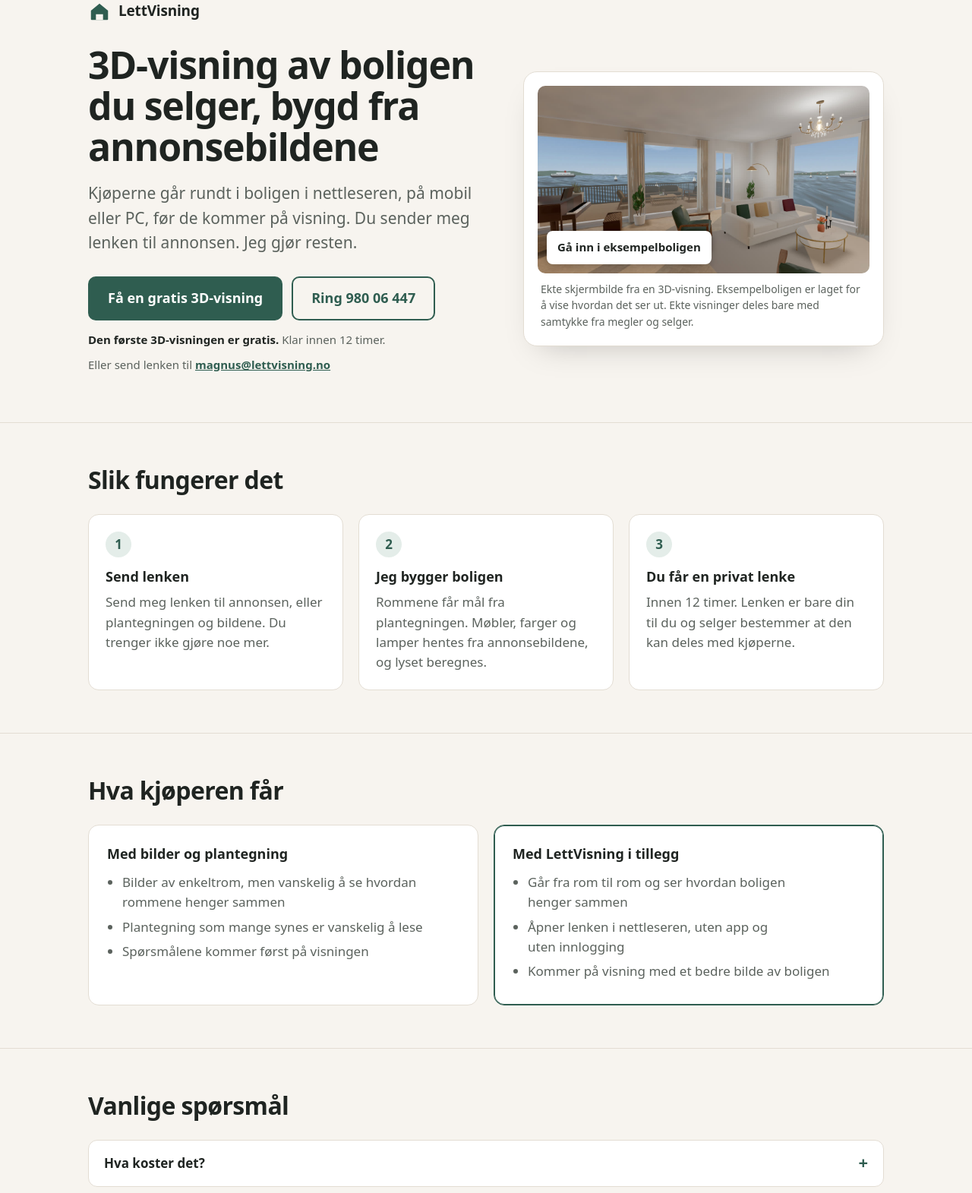
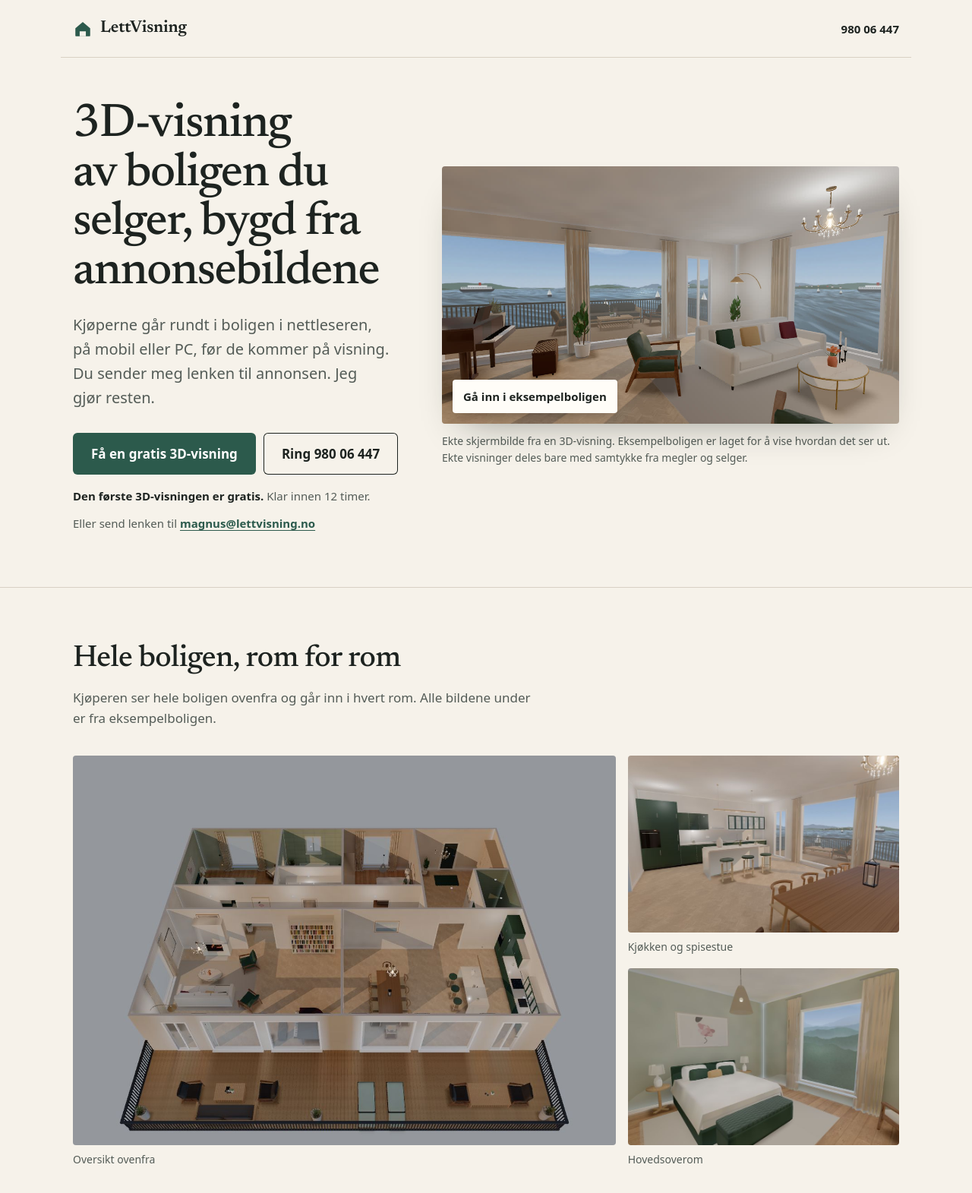
Before and after one commit to magnusram04-prog/lettvisning-side, a plain HTML site: page index.html in a window 1280 px wide. Shown: the top 1571 px of the page at 76% size. Drawn offline with Linux system fonts and the light colour scheme.

Commit message:
Ny forside i prospektstil: ekte bilder fra eksempelboligen, Newsreader-overskrifter, ingen kort
Co-Authored-By: Claude Opus 5.5 <noreply@anthropic.com>

```diff
--- a/index.html
+++ b/index.html
@@ -11,14 +11,18 @@
 <meta property="og:description" content="Send lenken til annonsen. Du får en 3D-visning av boligen innen 12 timer. Den første 3D-visningen er gratis.">
 <meta property="og:locale" content="nb_NO">
 <meta property="og:image" content="https://lettvisning.no/eksempel-stue.jpg">
+<link rel="preload" href="fonter/newsreader-latin.woff2" as="font" type="font/woff2" crossorigin>
 <link rel="stylesheet" href="stil.css">
 </head>
 <body>
-<header class="wrap">
+<header>
+ <div class="wrap">
   <a class="logo" href="./" aria-label="LettVisning, til forsiden">
    <svg viewBox="0 0 32 32" aria-hidden="true"><path d="M4 15 16 5l12 10v12a1 1 0 0 1-1 1H5a1 1 0 0 1-1-1z" fill="var(--aksent)"/><path d="M11 28v-8h10v8" fill="var(--bg)"/></svg>
    LettVisning
   </a>
+  <a class="topp-tel" href="tel:+4798006447">980 06 447</a>
+ </div>
 </header>
 
 <main>
@@ -44,7 +48,15 @@
 
 <section>
  <div class="wrap">
-  <h2>Slik fungerer det</h2>
+  <h2>Hele boligen, rom for rom</h2>
+  <p class="lede">Kjøperen ser hele boligen ovenfra og går inn i hvert rom. Alle bildene under er fra eksempelboligen.</p>
+  <div class="rom">
+   <figure class="stor"><img src="eks-oversikt.jpg" width="1200" height="860" loading="lazy" alt="Eksempelboligen sett ovenfra i 3D, med alle rommene, møblene og balkongen"><figcaption>Oversikt ovenfra</figcaption></figure>
+   <div class="rom-kol">
+    <figure><img src="eks-kjokken.jpg" width="900" height="507" loading="lazy" alt="Kjøkken og spisestue med grønne skap, kjøkkenøy og utsikt mot sjøen"><figcaption>Kjøkken og spisestue</figcaption></figure>
+    <figure><img src="eks-soverom.jpg" width="900" height="507" loading="lazy" alt="Hovedsoverom med grønn seng, gardiner og vindu"><figcaption>Hovedsoverom</figcaption></figure>
+   </div>
+  </div>
   <ol class="steg">
    <li><h3>Send lenken</h3><p>Send meg lenken til annonsen, eller plantegningen og bildene. Du trenger ikke gjøre noe mer.</p></li>
    <li><h3>Jeg bygger boligen</h3><p>Rommene får mål fra plantegningen. Møbler, farger og lamper hentes fra annonsebildene, og lyset beregnes.</p></li>
@@ -57,7 +69,7 @@
  <div class="wrap">
   <h2>Hva kjøperen får</h2>
   <div class="to">
-   <div class="kort">
+   <div>
     <h3>Med bilder og plantegning</h3>
     <ul>
      <li>Bilder av enkeltrom, men vanskelig å se hvordan rommene henger sammen</li>
@@ -65,7 +77,7 @@
      <li>Spørsmålene kommer først på visningen</li>
     </ul>
    </div>
-   <div class="kort ny">
+   <div class="ny">
     <h3>Med LettVisning i tillegg</h3>
     <ul>
      <li>Går fra rom til rom og ser hvordan boligen henger sammen</li>
@@ -78,7 +90,7 @@
 </section>
 
 <section>
- <div class="wrap">
+ <div class="wrap sporsmal">
   <h2>Vanlige spørsmål</h2>
   <details><summary>Hva koster det?</summary><p>Den første 3D-visningen er gratis, uten noen binding.</p></details>
   <details><summary>Må noen komme på befaring?</summary><p>Nei. Jeg bruker bare plantegningen og bildene som allerede er i annonsen. <a href="uten-befaring/">Les hvordan det lages uten befaring</a>.</p></details>
@@ -91,12 +103,10 @@
 
 <section>
  <div class="wrap meg">
-  <div class="initial" aria-hidden="true">M</div>
-  <div>
   <h2>Hvem står bak</h2>
   <p>Jeg heter Magnus Ramberg og bygger LettVisning selv. Hittil har jeg laget 20 visninger fra ekte meglerannonser, alle for hånd og rom for rom etter annonsebildene.</p>
   <p>Nå vil jeg teste det på ekte oppdrag sammen med noen få meglere, og det er derfor den første er gratis.</p>
-  </div>
+  <p class="signatur">Magnus Ramberg</p>
  </div>
 </section>
 
--- a/stil.css
+++ b/stil.css
@@ -1,92 +1,138 @@
+@font-face{font-family:"Newsreader";font-style:normal;font-weight:500 600;font-display:swap;src:url("fonter/newsreader-latin-ext.woff2") format("woff2");unicode-range:U+0100-02BA,U+02BD-02C5,U+02C7-02CC,U+02CE-02D7,U+02DD-02FF,U+0304,U+0308,U+0329,U+1D00-1DBF,U+1E00-1E9F,U+1EF2-1EFF,U+2020,U+20A0-20AB,U+20AD-20C4,U+2113,U+2C60-2C7F,U+A720-A7FF}
+@font-face{font-family:"Newsreader";font-style:normal;font-weight:500 600;font-display:swap;src:url("fonter/newsreader-latin.woff2") format("woff2");unicode-range:U+0000-00FF,U+0131,U+0152-0153,U+02BB-02BC,U+02C6,U+02DA,U+02DC,U+0304,U+0308,U+0329,U+2000-206F,U+20AC,U+2122,U+2191,U+2193,U+2212,U+2215,U+FEFF,U+FFFD}
+/* Som et boligprospekt: papir, bilder som bærer siden, overskrifter i serif, tynne linjer i stedet for kort */
 :root{
- --bg:#f7f4ef;--flate:#ffffff;--tekst:#1f2421;--dempet:#5b625d;--linje:#e3ddd3;
- --aksent:#2f5d50;--aksent-tekst:#ffffff;--aksent-lys:#e4ede9;--varm:#c8905a;
- --vegg:#efe8dc;--vegg2:#e2d8c8;--gulv:#c9a67a;--gulv2:#b8925f;--sofa:#7d8b84;--teppe:#d9cbb4;
+ --bg:#f6f2ea;--flate:#fffdf8;--tekst:#1d2320;--dempet:#545c57;--linje:#d9d1c4;
+ --aksent:#2c5a4c;--aksent-tekst:#ffffff;--aksent-lys:#e2ebe6;--varm:#b97c45;
+ --serif:"Newsreader",Georgia,"Times New Roman",serif;
 }
 @media (prefers-color-scheme:dark){:root:not([data-theme="light"]){
- --bg:#161a18;--flate:#1f2522;--tekst:#ecefec;--dempet:#a8b0ab;--linje:#2f3733;
- --aksent:#7fb8a6;--aksent-tekst:#10201b;--aksent-lys:#22332d;--varm:#d9a673;
- --vegg:#3a3f3b;--vegg2:#30352f;--gulv:#8a6c49;--gulv2:#76593a;--sofa:#5f6d66;--teppe:#4f4a40;
+ --bg:#151917;--flate:#1d2220;--tekst:#ebeee9;--dempet:#a9b1ac;--linje:#323a36;
+ --aksent:#86bfac;--aksent-tekst:#0f1f1a;--aksent-lys:#22332d;--varm:#dba878;
 }}
 :root[data-theme="dark"]{
- --bg:#161a18;--flate:#1f2522;--tekst:#ecefec;--dempet:#a8b0ab;--linje:#2f3733;
- --aksent:#7fb8a6;--aksent-tekst:#10201b;--aksent-lys:#22332d;--varm:#d9a673;
- --vegg:#3a3f3b;--vegg2:#30352f;--gulv:#8a6c49;--gulv2:#76593a;--sofa:#5f6d66;--teppe:#4f4a40;
+ --bg:#151917;--flate:#1d2220;--tekst:#ebeee9;--dempet:#a9b1ac;--linje:#323a36;
+ --aksent:#86bfac;--aksent-tekst:#0f1f1a;--aksent-lys:#22332d;--varm:#dba878;
 }
 *{box-sizing:border-box}
-html{-webkit-text-size-adjust:100%}
-body{margin:0;background:var(--bg);color:var(--tekst);font:17px/1.55 system-ui,-apple-system,"Segoe UI",Roboto,"Helvetica Neue",Arial,sans-serif}
-a{color:var(--aksent)}
-.wrap{max-width:1080px;margin:0 auto;padding:0 16px}
-header{padding:20px 0}
-.logo{display:flex;align-items:center;gap:10px;font-weight:700;font-size:19px;letter-spacing:-.01em;color:var(--tekst);text-decoration:none}
-.logo svg{width:30px;height:30px}
-.hero{display:grid;grid-template-columns:1.05fr .95fr;gap:48px;align-items:center;padding-top:28px;padding-bottom:64px}
-h1{font-size:clamp(32px,5vw,50px);line-height:1.08;letter-spacing:-.025em;margin:0 0 18px}
-.ingress{font-size:clamp(18px,2.1vw,21px);color:var(--dempet);margin:0 0 28px;max-width:34em}
-.knapp{display:inline-block;background:var(--aksent);color:var(--aksent-tekst);text-decoration:none;font-weight:650;font-size:18px;padding:15px 26px;border-radius:10px;transition:transform .15s,filter .15s}
-.knapp:hover{filter:brightness(1.08);transform:translateY(-1px)}
-a:focus-visible,summary:focus-visible{outline:3px solid var(--varm);outline-offset:3px;border-radius:4px}
-.knapp:focus-visible{border-radius:10px}
-.knapper{display:flex;flex-wrap:wrap;gap:12px}
-.knapp.sekundar{background:transparent;color:var(--aksent);box-shadow:inset 0 0 0 2px var(--aksent)}
-.slutt .knapper{justify-content:center}
-.epost{margin:10px 0 0;color:var(--dempet);font-size:15px}
+html{-webkit-text-size-adjust:100%;scrollbar-color:var(--linje) var(--bg)}
+body{margin:0;background:var(--bg);color:var(--tekst);font:17px/1.6 system-ui,-apple-system,"Segoe UI",Roboto,"Helvetica Neue",Arial,sans-serif}
+a{color:var(--aksent);text-underline-offset:.18em;text-decoration-thickness:1px}
+a:hover{text-decoration-thickness:2px}
+::selection{background:var(--aksent);color:var(--aksent-tekst)}
+img{display:block;max-width:100%;height:auto}
+p,li,figcaption{text-wrap:pretty}
+h1,h2,h3{font-family:var(--serif);font-weight:500;text-wrap:balance;letter-spacing:-.015em}
+.wrap{max-width:1120px;margin:0 auto;padding:0 16px}
+
+/* topp */
+header .wrap{display:flex;align-items:center;justify-content:space-between;gap:16px;padding-top:20px;padding-bottom:20px;border-bottom:1px solid var(--linje)}
+.logo{display:flex;align-items:center;gap:10px;font-family:var(--serif);font-weight:600;font-size:22px;letter-spacing:-.01em;color:var(--tekst);text-decoration:none}
+.logo svg{width:26px;height:26px}
+.topp-tel{color:var(--tekst);text-decoration:none;font-weight:600;font-size:15px;font-variant-numeric:tabular-nums}
+.topp-tel:hover{color:var(--aksent)}
+
+/* knapper */
+.knapp{display:inline-block;background:var(--aksent);color:var(--aksent-tekst);text-decoration:none;font-weight:600;font-size:17px;padding:14px 24px;border-radius:6px;transition:background-color .2s,transform .2s cubic-bezier(.2,.8,.2,1)}
+.knapp:hover{background:color-mix(in srgb,var(--aksent) 86%,#000);transform:translateY(-1px)}
+.knapp.sekundar{background:transparent;color:var(--tekst);box-shadow:inset 0 0 0 1px var(--tekst)}
+.knapp.sekundar:hover{background:var(--aksent-lys)}
+.knapper{display:flex;flex-wrap:wrap;gap:10px}
+a:focus-visible,summary:focus-visible{outline:2px solid var(--varm);outline-offset:3px;border-radius:3px}
+.knapp:focus-visible{border-radius:6px}
+.epost{margin:12px 0 0;color:var(--dempet);font-size:15px}
 .epost a{font-weight:600;overflow-wrap:anywhere}
-p,li,figcaption{text-wrap:pretty}
-::selection{background:var(--aksent);color:var(--aksent-tekst)}
-.under-knapp{margin:14px 0 0;color:var(--dempet);font-size:15px}
-.under-knapp b{color:var(--tekst)}
-.bilde{margin:0;background:var(--flate);border:1px solid var(--linje);border-radius:18px;padding:18px;box-shadow:0 18px 40px -22px rgba(0,0,0,.25)}
-.bilde svg{display:block;width:100%;height:auto}
-.bilde p{margin:10px 4px 2px;font-size:14px;color:var(--dempet)}
-section{padding:56px 0;border-top:1px solid var(--linje)}
-h2{font-size:clamp(25px,3.2vw,32px);letter-spacing:-.02em;margin:0 0 26px;line-height:1.2}
-.steg{display:grid;grid-template-columns:repeat(3,1fr);gap:20px;margin:0;padding:0;list-style:none;counter-reset:s}
-.steg li{background:var(--flate);border:1px solid var(--linje);border-radius:14px;padding:22px;counter-increment:s}
-.steg li::before{content:counter(s);display:inline-grid;place-items:center;width:34px;height:34px;border-radius:50%;background:var(--aksent-lys);color:var(--aksent);font-weight:700;margin-bottom:12px}
-.steg h3{margin:0 0 6px;font-size:18px}
+.under-knapp{margin:16px 0 0;color:var(--dempet);font-size:15px}
+.under-knapp b{color:var(--tekst);font-weight:600}
+
+/* hovedbilde øverst */
+.hero{display:grid;grid-template-columns:5fr 7fr;gap:56px;align-items:center;padding-top:56px;padding-bottom:72px}
+h1{font-size:clamp(36px,5.2vw,62px);line-height:1.04;letter-spacing:-.025em;margin:0 0 22px}
+.ingress{font-size:clamp(18px,1.9vw,20px);color:var(--dempet);margin:0 0 30px;max-width:32em}
+.bilde{margin:0}
+.bilde figcaption{margin-top:12px;font-size:14px;color:var(--dempet);max-width:46em}
+.bilde figcaption p{margin:0}
+.eks{position:relative;display:block;border-radius:4px;overflow:hidden;text-decoration:none;box-shadow:0 24px 48px -28px rgba(20,30,25,.45)}
+.eks img{width:100%;transition:transform .6s cubic-bezier(.2,.8,.2,1)}
+.eks:hover img{transform:scale(1.015)}
+.eks-knapp{position:absolute;left:14px;bottom:14px;background:var(--flate);color:var(--tekst);font-weight:600;font-size:15px;padding:10px 14px;border-radius:4px;box-shadow:0 6px 18px -6px rgba(0,0,0,.35)}
+.eks:focus-visible{outline:2px solid var(--varm);outline-offset:4px}
+
+/* seksjoner */
+section{padding:72px 0;border-top:1px solid var(--linje)}
+h2{font-size:clamp(28px,3.4vw,40px);line-height:1.12;margin:0 0 14px}
+.lede{color:var(--dempet);max-width:36em;margin:0 0 36px}
+
+/* rommene: ekte bilder fra eksempelboligen */
+.rom{display:grid;grid-template-columns:2fr 1fr;gap:16px;align-items:stretch}
+.rom figure{margin:0}
+.rom figcaption{font-size:14px;color:var(--dempet);margin-top:8px}
+.rom img{border-radius:4px;width:100%}
+.rom-kol{display:grid;grid-template-rows:1fr 1fr;gap:16px}
+.rom-kol figure{display:flex;flex-direction:column;min-height:0}
+.rom-kol img{flex:1;min-height:0;object-fit:cover}
+
+/* tre steg langs en linje */
+.steg{display:grid;grid-template-columns:repeat(3,1fr);gap:40px;margin:56px 0 0;padding:0;list-style:none;counter-reset:s}
+.steg li{border-top:2px solid var(--tekst);padding-top:16px;counter-increment:s}
+.steg h3{font-size:22px;margin:0 0 6px}
+.steg h3::before{content:counter(s) ". ";color:var(--aksent)}
 .steg p{margin:0;color:var(--dempet)}
-.to{display:grid;grid-template-columns:1fr 1fr;gap:20px}
-.kort{background:var(--flate);border:1px solid var(--linje);border-radius:14px;padding:24px}
-.kort h3{margin:0 0 10px;font-size:18px}
-.kort ul{margin:0;padding-left:20px;color:var(--dempet)}
-.kort li{margin:6px 0}
-.ny{border-color:var(--aksent);box-shadow:inset 0 0 0 1px var(--aksent)}
-details{background:var(--flate);border:1px solid var(--linje);border-radius:12px;padding:0 20px;margin:0 0 10px}
-summary{cursor:pointer;font-weight:650;padding:17px 0;list-style:none;display:flex;justify-content:space-between;gap:16px}
+
+/* før og med */
+.to{display:grid;grid-template-columns:1fr 1fr;gap:0;border-top:1px solid var(--linje)}
+.to>div{padding:28px 32px 8px 0}
+.to>div+div{padding-left:32px;border-left:1px solid var(--linje)}
+.to h3{font-size:22px;margin:0 0 12px}
+.to ul{margin:0;padding-left:20px;color:var(--dempet)}
+.to li{margin:8px 0}
+.to .ny h3{color:var(--aksent)}
+.to .ny ul{color:var(--tekst)}
+
+/* spørsmål */
+.sporsmal>*{max-width:780px}
+details{border-bottom:1px solid var(--linje)}
+details:first-of-type{border-top:1px solid var(--linje)}
+summary{cursor:pointer;font-weight:600;padding:18px 0;list-style:none;display:flex;justify-content:space-between;gap:16px}
 summary::-webkit-details-marker{display:none}
-summary::after{content:"+";color:var(--aksent);font-size:22px;line-height:1}
-details[open] summary::after{content:"–"}
-details p{margin:0 0 18px;color:var(--dempet)}
-.meg{display:grid;grid-template-columns:auto 1fr;gap:22px;align-items:start}
-.initial{width:64px;height:64px;border-radius:50%;background:var(--aksent-lys);color:var(--aksent);display:grid;place-items:center;font-weight:700;font-size:24px}
-.meg h2{margin-bottom:12px}
-.meg p{margin:0 0 10px;color:var(--dempet);max-width:40em}
-.slutt{text-align:center;padding:64px 0 72px}
-.slutt p{color:var(--dempet);margin:0 auto 26px;max-width:32em}
-.slutt .epost{margin-top:14px}
-.side .knapper{margin:18px 0 0}
-footer{border-top:1px solid var(--linje);padding:26px 0 34px;color:var(--dempet);font-size:14px}
-footer p{margin:4px 0}
-@media (max-width:820px){
- .hero{grid-template-columns:1fr;gap:32px;padding-top:8px;padding-bottom:48px}
- .steg,.to{grid-template-columns:1fr}
- section{padding:44px 0}
-}
-@media (max-width:480px){.knapper .knapp{flex:1 1 100%;text-align:center}}
-@media (prefers-reduced-motion:reduce){.knapp{transition:none}}
-.side{max-width:760px;padding-top:12px;padding-bottom:56px}
-.side h1{font-size:clamp(30px,4.5vw,44px)}
-.side h2{font-size:clamp(22px,2.8vw,27px);margin:36px 0 12px}
+summary::after{content:"";flex:none;width:10px;height:10px;margin-top:7px;border-right:1.5px solid var(--aksent);border-bottom:1.5px solid var(--aksent);transform:rotate(45deg);transition:transform .25s cubic-bezier(.2,.8,.2,1)}
+details[open] summary::after{transform:rotate(-135deg);margin-top:11px}
+details p{margin:0 0 20px;color:var(--dempet);max-width:40em}
+
+/* hvem */
+.meg>*{max-width:720px}
+.meg p{margin:0 0 12px;color:var(--dempet)}
+.signatur{font-family:var(--serif);font-size:22px;color:var(--tekst)!important;margin-top:20px!important}
+
+/* slutt */
+.slutt{padding:88px 0 96px}
+.slutt h2{font-size:clamp(32px,4.4vw,52px);max-width:14em}
+.slutt p{color:var(--dempet);margin:0 0 28px;max-width:32em}
+
+/* undersider */
+.side{max-width:760px;padding-top:40px;padding-bottom:64px}
+.side h1{font-size:clamp(32px,4.6vw,48px)}
+.side h2{font-size:clamp(24px,2.8vw,30px);margin:40px 0 12px}
 .side p,.side li{color:var(--dempet)}
 .side ul,.side ol{padding-left:22px}
 .side li{margin:6px 0}
 .side .ingress{color:var(--tekst)}
+.side .knapper{margin:18px 0 0}
+
+footer{border-top:1px solid var(--linje);padding:28px 0 40px;color:var(--dempet);font-size:14px}
+footer p{margin:4px 0}
 footer a{color:var(--dempet)}
-.eks{position:relative;display:block;border-radius:10px;overflow:hidden;text-decoration:none}
-.eks img{display:block;width:100%;height:auto;transition:transform .4s cubic-bezier(.2,.8,.2,1)}
-.eks:hover img{transform:scale(1.02)}
-.eks-knapp{position:absolute;left:12px;bottom:12px;background:var(--flate);color:var(--tekst);font-weight:650;font-size:15px;padding:10px 14px;border-radius:8px;box-shadow:0 2px 10px rgba(0,0,0,.2)}
-.eks:focus-visible{outline:3px solid var(--varm);outline-offset:3px}
-@media (prefers-reduced-motion:reduce){.eks img{transition:none}.eks:hover img{transform:none}}
+
+@media (max-width:860px){
+ .hero{grid-template-columns:1fr;gap:36px;padding-top:28px;padding-bottom:56px;align-items:start}
+ .rom{grid-template-columns:1fr}
+ .rom-kol{grid-template-columns:1fr 1fr;grid-template-rows:auto}
+ .rom-kol img{flex:none;aspect-ratio:16/9}
+ .steg{grid-template-columns:1fr;gap:28px;margin-top:40px}
+ .to{grid-template-columns:1fr}
+ .to>div{padding-right:0}
+ .to>div+div{padding-left:0;border-left:0;border-top:1px solid var(--linje)}
+ section{padding:52px 0}
+}
+@media (max-width:480px){.knapper .knapp{flex:1 1 100%;text-align:center}.rom-kol{grid-template-columns:1fr}.topp-tel{font-size:14px}}
+@media (prefers-reduced-motion:reduce){.knapp,.eks img,summary::after{transition:none}.eks:hover img,.knapp:hover{transform:none}}
```
Also changed, not shown: eiendomsmegler/index.html (+8 -5 lines), uten-befaring/index.html (+8 -5 lines), eks-kjokken.jpg (added), eks-oversikt.jpg (added), eks-soverom.jpg (added), fonter/newsreader-latin-ext.woff2 (added), fonter/newsreader-latin.woff2 (added). Lines whose indentation alone changed are shown as unchanged.
